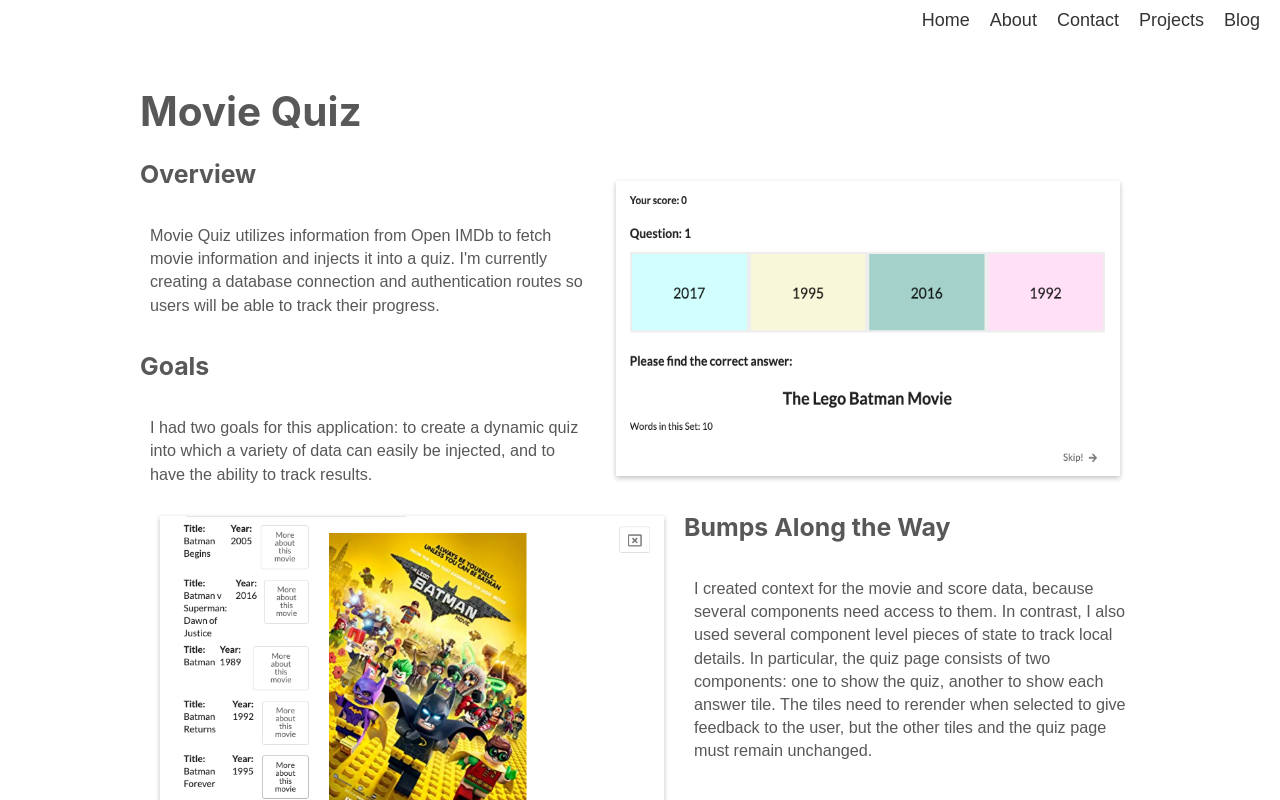
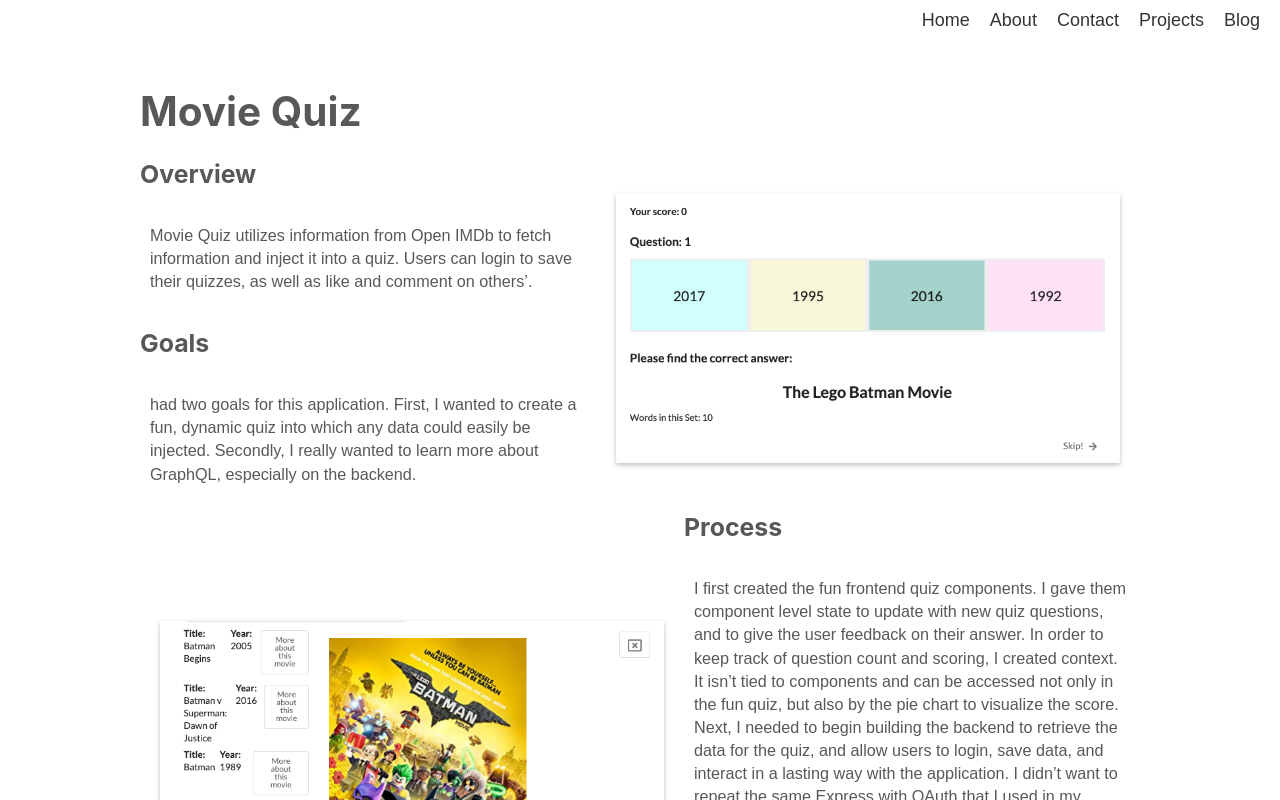
Before and after one commit to rebecca1231/portfolio2, a React (Create React App) app: page /projects/movie-quiz in a window 1280 px wide. Built offline with nearby package versions, Linux system fonts and the light colour scheme; no server answers.

Commit message:
edited movie quiz

```diff
--- a/src/Components/Projects/MovieQuiz.js
+++ b/src/Components/Projects/MovieQuiz.js
@@ -1,9 +1,9 @@
 import React from "react";
 import styled from "styled-components";
 import dataPoster from "../../projectImages/movieQuiz-data-poster.png";
-import data from "../../projectImages/movieQuiz-data.png";
 import movieQuiz from "../../projectImages/movieQuiz.png";
 import pie from "../../projectImages/movieQuiz-pie.png";
+import quizzes from "../../projectImages/movieQuiz-quizzes.png";
 
 const Container = styled.div`
   max-width: 1000px;
@@ -33,6 +33,7 @@ const Container = styled.div`
 
   img {
     max-width: 28rem;
+    align-self: center;
     box-shadow: 0px 2px 5px #c0c0c0;
     margin: 20px;
   }
@@ -64,16 +65,16 @@ const MovieQuiz = () => {
         <div>
           <h3>Overview</h3>
           <p>
-            Movie Quiz utilizes information from Open IMDb to fetch movie
-            information and injects it into a quiz. I'm currently creating a
-            database connection and authentication routes so users will be able
-            to track their progress.
+            Movie Quiz utilizes information from Open IMDb to fetch information
+            and inject it into a quiz. Users can login to save their quizzes, as
+            well as like and comment on others’.
           </p>
           <h3>Goals</h3>
           <p>
-            I had two goals for this application: to create a dynamic quiz into
-            which a variety of data can easily be injected, and to have the
-            ability to track results.
+            had two goals for this application. First, I wanted to create a fun,
+            dynamic quiz into which any data could easily be injected. Secondly,
+            I really wanted to learn more about GraphQL, especially on the
+            backend.
           </p>
         </div>
         <img src={movieQuiz} alt="quiz" />
@@ -81,45 +82,71 @@ const MovieQuiz = () => {
       <div className="flex">
         <img src={dataPoster} alt="quiz" />
         <div className="distance">
+          <h3>Process</h3>
+          <p>
+            I first created the fun frontend quiz components. I gave them
+            component level state to update with new quiz questions, and to give
+            the user feedback on their answer. In order to keep track of
+            question count and scoring, I created context. It isn’t tied to
+            components and can be accessed not only in the fun quiz, but also by
+            the pie chart to visualize the score. Next, I needed to begin
+            building the backend to retrieve the data for the quiz, and allow
+            users to login, save data, and interact in a lasting way with the
+            application. I didn’t want to repeat the same Express with OAuth
+            that I used in my project Opine. In building Emma’s (Gatsby
+            e-commerce site), I really enjoyed using GraphQl on the frontend.
+            So, I took myself on a journey to learn how to implement GraphQl on
+            the backend with Apollo Server.
+          </p>
           <h3>Bumps Along the Way</h3>
           <p>
-            I created context for the movie and score data, because several
-            components need access to them. In contrast, I also used several
-            component level pieces of state to track local details. In
-            particular, the quiz page consists of two components: one to show
-            the quiz, another to show each answer tile. The tiles need to
-            rerender when selected to give feedback to the user, but the other
-            tiles and the quiz page must remain unchanged.
-          </p>
-          <h3>Lessons Learned</h3>
-          <p>
-            I created the quiz components of this application first. Then, I
-            began creating the backend server and routing. I've deployed the
-            back and front ends separately, but have developed a continuous
-            deployment pipeline for each. I'm learning how to manage these
-            separate deploys and to connect the API securely to the frontend.
+            I was expecting something like Mongoose, but it was more like Redux
+            for the full stack. I didn’t realize how many parts were involved in
+            developing a GraphQl backend until I dived in. It reminds me a
+            little of Redux, with resolvers and type definitions instead of
+            reducers and action creators. GraphQl is strongly-typed and it was
+            my first time to wrap my head around that. Time spent reading error
+            messages and discovering how to operate in the GraphQl type system
+            rewarded me with a reliable server. The front end can retrieve data
+            in exactly the shape it needs and promptly utilize it, rather than
+            retrieving a chunk that has to be reformatted.
           </p>
         </div>
       </div>
-      <h3>Current Work In Progress</h3>
-      <p>
-        I'm really enjoying creating this new project. I'm learning a lot about
-        managing APIs and doing my best to keep the user in mind as I develop
-        new features. I'm working on my data models, database, and routes for
-        common tasks, like saving, retrieving and deleting data. In future, I
-        could possibly add a leaderboard and social media links, so users could
-        share and compare their quiz results.
-      </p>
-
+      <div className="flex">
+        <img src={quizzes} alt="quiz" />
+        <div className="distance">
+          <h3>Lessons Learned</h3>
+          <p>
+            I built Quizzie front to back or in a product-centric manner. It
+            began with the product: what views, interactions, information does
+            it require to be compelling. Then, I took those ideas to the
+            backend, and built out solutions to make them function. For
+            instance, when choosing movie data to load into the quiz, I added a
+            button to show details, like the poster and actor information. It’s
+            not necessary to the functionality of a quiz application, but it
+            allows the user to have a more meaningful interaction with the data.
+            Originally, at the end of the quiz, I simply had the page change to
+            show scores. It felt very abrupt, and I realized, there needed to be
+            a moment of celebration. So, I built some confetti. Engineering
+            Quizzie in a product-centric way has created a better user
+            experience.
+          </p>
+        </div>
+      </div>
       <h3>At a glance</h3>
       <div className="flex">
         <div>
           <h4>Stack</h4>
           <ul>
+            <li>GraphQL</li>
             <li>React</li>
             <li>D3</li>
             <li>Node</li>
-            <li>Express</li>
+            <li>Apollo Server</li>
+            <li>MongoDB</li>
+            <li>Mongoose</li>
+            <li>Styled Components</li>
           </ul>
         </div>
         <div>
@@ -146,13 +173,12 @@ const MovieQuiz = () => {
           </ul>
         </div>
         <img
-          src={data}
+          className="mobile-image"
+          src={pie}
           alt="form"
-          className="mobile-image"
           style={{ margin: 0 }}
         />
       </div>
-      <img src={pie} alt="" />
     </Container>
   );
 };
```
Also changed, not shown: src/projectImages/movieQuiz-quizzes.png (added).
